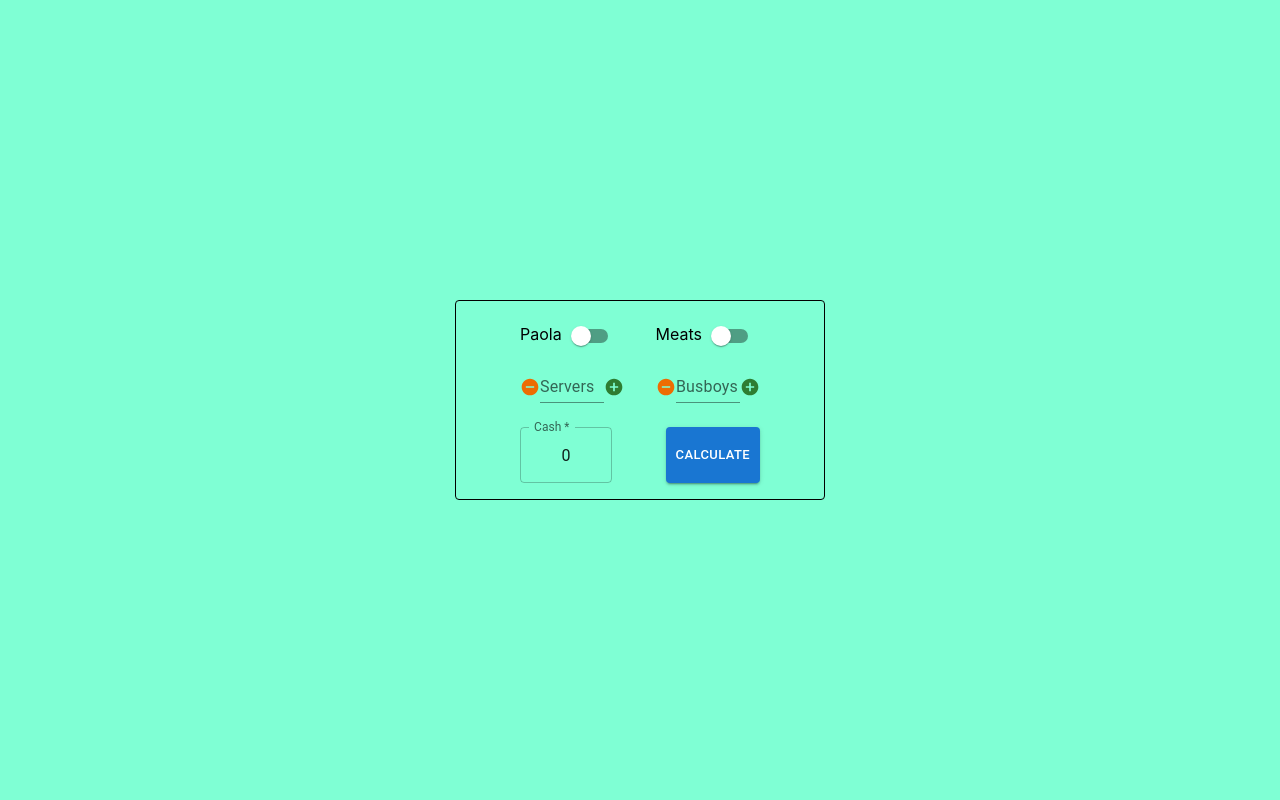
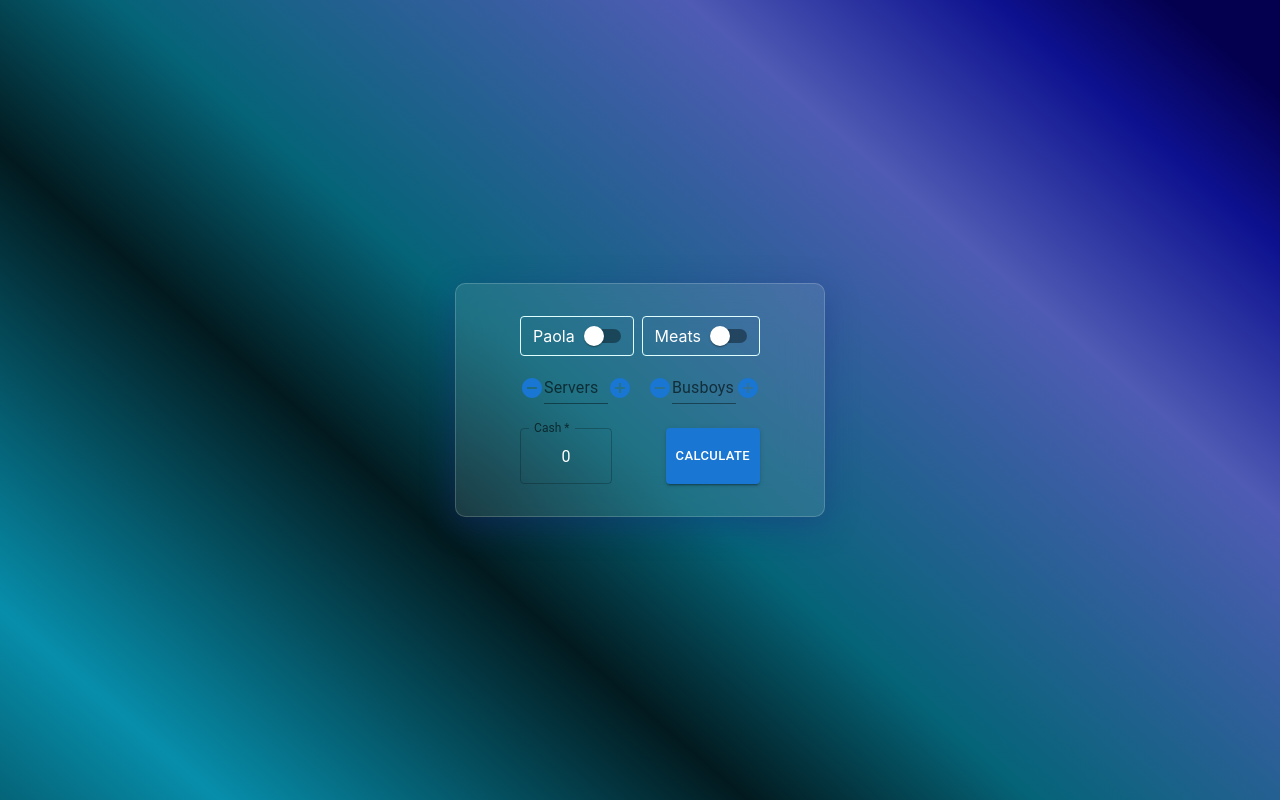
Before and after one commit to squireaintready/mizumi-calculator, a React (Create React App) app: page / in a window 1280 px wide. Built offline with nearby package versions, Linux system fonts and the light colour scheme.

Commit message:
lots of styles and colors

```diff
--- a/src/App.css
+++ b/src/App.css
@@ -4,9 +4,16 @@
 
 .App{
   height: 100vh;
-  background-color: aquamarine;
+  background: rgb(4,0,79);
+background: linear-gradient(221deg, rgba(4,0,79,1) 5%, rgba(13,17,143,1) 13%, rgba(79,91,180,1) 27%, rgba(5,100,120,1) 53%, rgba(2,26,31,1) 66%, rgba(7,142,171,1) 90%, rgba(5,100,120,1) 100%);
+
+
+  /* background: rgb(24,17,145); */
+/* background: linear-gradient(221deg, rgba(24,17,145,1) 1%, rgba(12,16,124,1) 15%, rgba(79,91,180,1) 32%, rgba(5,100,120,1) 54%); */
+
+/* background: rgb(24,17,145); */
+  /* background: linear-gradient(221deg, rgba(24,17,145,1) 1%, rgba(12,16,124,1) 37%, rgba(79,91,180,1) 62%, rgba(5,100,120,1) 85%);} */
 }
-
 .container{
   display: flex;
   flex-direction: column;
--- a/src/App.js
+++ b/src/App.js
@@ -9,7 +9,6 @@ function App() {
   }, [])
 
   const [data, setData] = useState({})
-  const [modCash, setModCash] = useState(0)
 
   let serverPay = 0;
   let busserPay = 0;
@@ -17,6 +16,8 @@ function App() {
   let meatPay = 0;
   let totalCount = 0;
   let cashPostServe = 0;
+  let totalPaid = 0;
+  let modCash = 0;
 
   const calculate = (s, b, pao, meat, cash) => {
     totalCount = s + (b * data?.bussers.percentage) + (pao * data?.paola.percentage) + (meat * data?.meat.percentage);
@@ -26,8 +27,8 @@ function App() {
     cashPostServe = cash - ((serverPay * s) + paolaPay)
     busserPay = b > 0 ? Math.floor(cashPostServe / (b + meat)) : 0;
     meatPay = meat > 0 ? Math.ceil(busserPay / 2) : 0;
-    let totalPaid = serverPay * s + busserPay * b + paolaPay + meatPay;
-    setModCash(cash - totalPaid);
+    totalPaid = serverPay * s + busserPay * b + paolaPay + meatPay;
+    modCash = cash - totalPaid;
   }
 
   const handleDataChange = (s, b, pao, meat, cash) => {
@@ -53,7 +54,9 @@ function App() {
         count: meat,
         percentage: .15,
         pay: meatPay
-      }
+      },
+      toReturn: cash-serverPay,
+      remainder: modCash
     })
   }
 
@@ -91,7 +94,9 @@ const defaultData = {
     count: 0,
     percentage: .15,
     pay: 0
-  }
+  },
+  toReturn: 0,
+  remainder: 0
 };
 
 export default App;
--- a/src/EmployeesBool.css
+++ b/src/EmployeesBool.css
@@ -1,6 +1,9 @@
 .EmployeesBoolContainer{
-  /* display: flex;
-  border: 1px dotted gray;
+  color: white;
+  padding-left: 12px;
+  display: flex;
   justify-content: center;
-  align-items: center; */
+  align-items: center;
+  border: 1px solid lightcyan;
+  border-radius: 4px;
 }
--- a/src/EmployeesBool.js
+++ b/src/EmployeesBool.js
@@ -1,12 +1,14 @@
 import './EmployeesBool.css'
 import React from 'react'
 import Switch from '@mui/material/Switch';
+import { cyan } from '@mui/material/colors';
+
 
 const EmployeesBool = ({label, isWorking, handleChange}) => {
   return (
     <div className='EmployeesBoolContainer'>
       <span>{label}</span>
-      <Switch color="primary" label={label} value={isWorking} onClick={handleChange}/>
+      <Switch label={label} value={isWorking} onClick={handleChange}/>
     </div>
   )
 }
--- a/src/EmployeesCounter.css
+++ b/src/EmployeesCounter.css
@@ -11,6 +11,7 @@
 .MuiInput-input{
   text-align: center;
   width: 4rem !important;
+  color: white ! important;
 }
 
 .MuiSvgIcon-root{
--- a/src/EmployeesCounter.js
+++ b/src/EmployeesCounter.js
@@ -29,9 +29,9 @@ const EmployeesCounter = ({label, numE, handleChange}) => {
 
   return (
     <div className='counterContainer'>
-      <RemoveCircleIcon color='warning' fontSize='small' onClick={decrement}/>
-        <TextField label={label} onChange={handleOnChange} value={numE > 0 ? numE : ""} variant="standard"/>
-      <AddCircleIcon color='success' fontSize='small' onClick={increment}/>
+      <RemoveCircleIcon color='primary' onClick={decrement}/>
+        <TextField color="primary" label={label} onChange={handleOnChange} value={numE > 0 ? numE : ""} variant="standard"/>
+      <AddCircleIcon color='primary' onClick={increment}/>
     </div>
   )
 }
--- a/src/Form.css
+++ b/src/Form.css
@@ -1,9 +1,13 @@
 .form{
   display: grid;
-  border: 1px solid black;
-  border-radius: 4px;
-  padding: 1rem 4rem;
+  padding: 2rem 4rem;
   min-width: 15rem;
+  background: rgba( 255, 255, 255, 0.1 );
+  box-shadow: 0 8px 32px 0 rgba( 31, 38, 135, 0.37 );
+  backdrop-filter: blur( 20px );
+  -webkit-backdrop-filter: blur( 20px );
+  border-radius: 10px;
+  border: 1px solid rgba( 255, 255, 255, 0.18 );
 }
 
 .employeesCounterContainer{
@@ -25,4 +29,5 @@
 .MuiOutlinedInput-input{
   width: 4rem !important;
   text-align: center;
+  color: white !important;
 }
--- a/src/Form.js
+++ b/src/Form.js
@@ -1,6 +1,7 @@
 import "./Form.css";
 import TextField from "@mui/material/TextField";
 import Button from '@mui/material/Button';
+import { cyan } from '@mui/material/colors';
 
 import React, { useState } from "react";
 import EmployeesCounter from "./EmployeesCounter";
--- a/src/Results.css
+++ b/src/Results.css
@@ -1,14 +1,20 @@
 .resultsContainer{
+  color: white;
   display: grid;
+  padding: 2rem 4rem;
+  min-width: 15rem;
+  background: rgba( 255, 255, 255, 0.1 );
+  box-shadow: 0 8px 32px 0 rgba( 31, 38, 135, 0.37 );
+  backdrop-filter: blur( 20px );
+  -webkit-backdrop-filter: blur( 20px );
+  border-radius: 10px;
+  border: 1px solid rgba( 255, 255, 255, 0.18 );
+  margin-top: 2rem;
   grid-template-columns: auto auto auto;
-  column-gap: 50px;
-  margin-top: 2rem;
-  padding: 2rem 2.8rem;
-  border: 1px solid black;
-  border-radius: 6px;
+  column-gap: 2rem;
+  row-gap: .2rem;
 }
 
-.resultsRow{
-  display: flex;
-  justify-content: space-between !important;
+.redText{
+  color: #B20000
 }
--- a/src/Results.js
+++ b/src/Results.js
@@ -1,32 +1,55 @@
-import React from 'react'
+import React from "react";
 
-import Grid from '@mui/material/Grid';
-import './Results.css'
+import Grid from "@mui/material/Grid";
+import "./Results.css";
 
-const Results = ({data}) => {
+const Results = ({ data }) => {
+  return (
+    <div className="resultsContainer">
+      <span></span>
+      <h3>Paid</h3>
+      <h3>Total</h3>
+      <h4>Servers</h4>
+      <p>{data.servers.pay}</p>
+      <p>{data.servers.pay * data.servers.count}</p>
+      {data.bussers.pay > 0 ? (
+        <>
+          <h4>Busboy</h4>
+          <p>{data.bussers.pay}</p>
+          <p>{data.bussers.pay * data.servers.count}</p>
+        </>
+      ) : null}
+      {data.paola.pay > 0 ? (
+        <>
+          <h4>Paola</h4>
+          <p>{data.paola.pay}</p>
+          <p>{data.paola.pay * data.servers.count}</p>
+        </>
+      ) : null}
+      {data.meat.pay > 0 ? (
+        <>
+          <h4>Meat</h4>
+          <p>{data.meat.pay}</p>
+          <p>{data.meat.pay * data.servers.count}</p>
+        </>
+      ) : null}
+      {data.toReturn > 0 ? (
+        <>
+          <h4>Return</h4>
+          <p></p>
+          <p>{data.toReturn}</p>
+        </>
+      ) : null}
+        <>
+          <h4>Remainder</h4>
+          <p></p>
+          <p className='redText'>{data.remainder}</p>
+        </>
+    </div>
+  );
+};
 
-  return (
-    <div className='resultsContainer'>
-        <span></span>
-        <span>Pay amount</span>
-        <span>Count</span>
-        <span>Servers</span>
-        <span>{data.servers.pay}</span>
-        <span>{data.servers.pay * data.servers.count}</span>
-        <span>Busboy</span>
-        <span>{data.bussers.pay}</span>
-        <span>{data.bussers.pay * data.servers.count}</span>
-        <span>Paola</span>
-        <span>{data.paola.pay}</span>
-        <span>{data.paola.pay * data.servers.count}</span>
-        <span>Meat</span>
-        <span>{data.meat.pay}</span>
-        <span>{data.meat.pay * data.servers.count}</span>
-    </div>
-  )
-}
-
-export default Results
+export default Results;
 
 // const data = {
 //   servers: {
```
